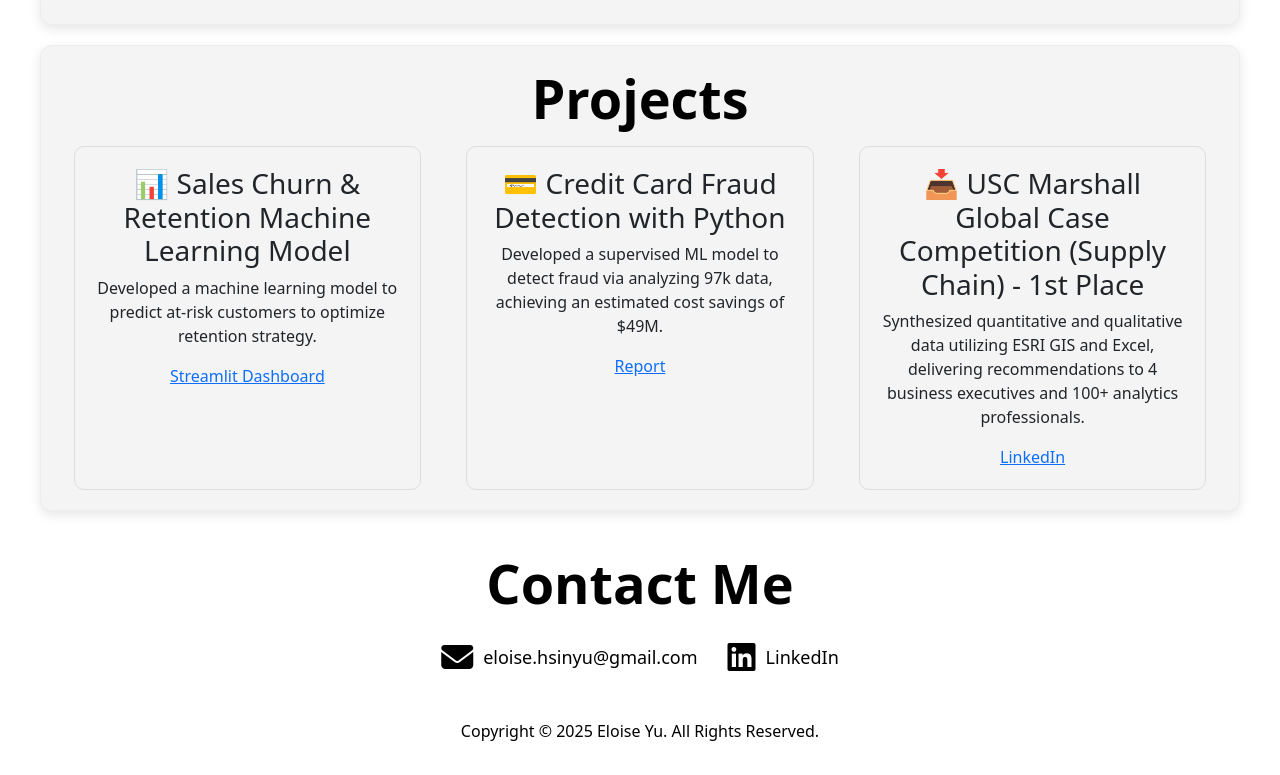
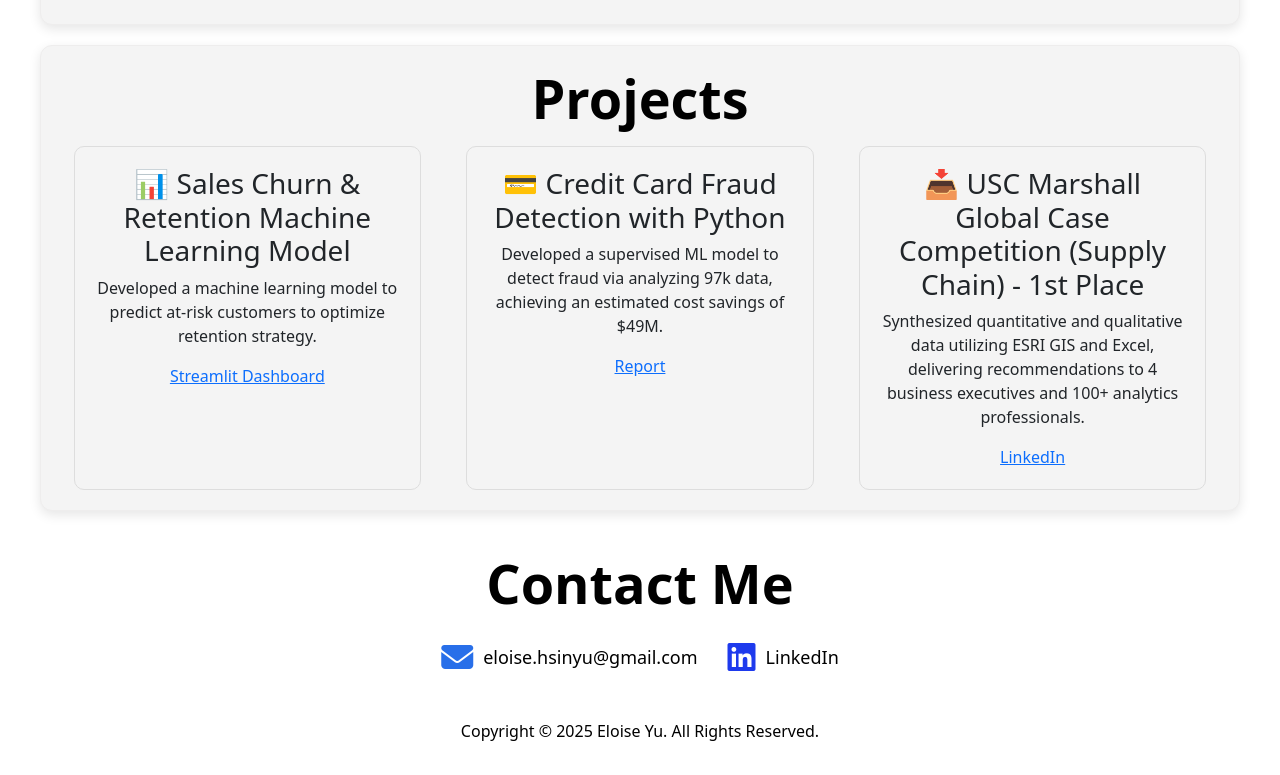
Before and after one commit to eloiiiseyu/eloiiiseyu.github.io, a plain HTML site: page index.html in a window 1280 px wide. Shown: the part 1822-2597 px from the top of the page. Drawn offline with nearby package versions, Linux system fonts and the light colour scheme.

Commit message:
Update index.html

```diff
--- a/index.html
+++ b/index.html
@@ -162,14 +162,14 @@
             <!-- Email Link -->
             <a href="mailto:eloise.hsinyu@gmail.com"
                 style="text-decoration: none; color: black; display: flex; align-items: center; gap: 10px;">
-                <i class="fas fa-envelope" style="font-size: 32px; color: black;"></i>
+                <i class="fas fa-envelope" style="font-size: 32px; color: rgb(40, 111, 233);"></i>
                 <span style="font-size: 18px;">eloise.hsinyu@gmail.com</span>
             </a>
 
             <!-- LinkedIn Link -->
             <a href="https://www.linkedin.com/in/eloiiiseyu" target="_blank"
-                style="text-decoration: none; color: black; display: flex; align-items: center; gap: 10px;">
-                <i class="fab fa-linkedin" style="font-size: 32px; color: black;"></i>
+                style="text-decoration: none; color: rgb(0, 0, 0); display: flex; align-items: center; gap: 10px;">
+                <i class="fab fa-linkedin" style="font-size: 32px; color: rgb(30, 58, 237);"></i>
                 <span style="font-size: 18px;">LinkedIn</span>
             </a>
 
```
